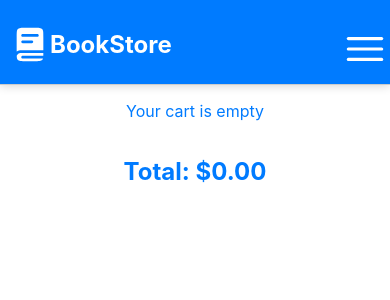
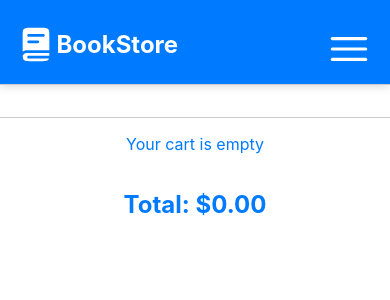
Before and after one commit to ozgur-okt/book-store, a React (Create React App) app in the folder frontend/: page /cart in a window 390 px wide. Shown: the top 300 px of the page. Built offline with nearby package versions, Linux system fonts and the light colour scheme.

Commit message:
margin added to cart items

```diff
--- a/frontend/src/pages/Cart.jsx
+++ b/frontend/src/pages/Cart.jsx
@@ -22,9 +22,9 @@ function Cart() {
       <h2>Total: ${totalPrice.toFixed(2)}</h2>
       {totalPrice > 0 && (
         <div className={styles.buttons}>
-          <button className={styles.clear} onClick={() => dispatch(clearCart())}>Clear cart</button>
-          <button className={styles.checkout} onClick={() => setCheckout(true)}>Checkout</button>
-          {checkout && <button className={styles.cancel} onClick={() => setCheckout(false)}>Cancel</button>}
+          <button className={`${styles.button} ${styles.clear}`} onClick={() => dispatch(clearCart())}>Clear cart</button>
+          <button className={`${styles.button} ${styles.checkout}`} onClick={() => setCheckout(true)}>Checkout</button>
+          {checkout && <button className={`${styles.button} ${styles.cancel}`} onClick={() => setCheckout(false)}>Cancel</button>}
         </div>
       )}
       {checkout && <PaymentForm />}
--- a/frontend/src/styles/components/Navbar.module.scss
+++ b/frontend/src/styles/components/Navbar.module.scss
@@ -59,6 +59,7 @@ $color-blue: #007bff;
   .barIcon {
     display: none;
     cursor: pointer;
+    border-radius: 10px;
     transition: all 0.3s ease-in-out;
   }
 }
@@ -78,13 +79,13 @@ $color-blue: #007bff;
 
     .logo {
       img {
-        margin-left: 0;
+        margin-left: 0.4rem;
       }
     }
 
     .link {
       //display: none;
-      margin-left: 0;
+      margin-left: 0.6rem;
       margin-bottom: 0.7rem;
       margin-top: 0.4rem;
     }
@@ -93,12 +94,12 @@ $color-blue: #007bff;
       display: block;
       position: absolute;
       top: 1.5rem;
-      right: 0;
+      right: 1rem;
 
       &:hover {
-        scale: 1.1;
+        scale: 1.07;
+        box-shadow: 0 0 5px #FFF;
       }
     }
   }
-
 }
--- a/frontend/src/styles/pages/Cart.module.scss
+++ b/frontend/src/styles/pages/Cart.module.scss
@@ -5,13 +5,11 @@ $color-blue: #007bff;
   flex-direction: column;
   align-items: center;
   padding: 0 0 10rem 0;
+  margin-top: 2rem;
 
   .empty {
     color: $color-blue;
   }
-
-
-
 
   h2 {
     color: $color-blue;
@@ -21,17 +19,20 @@ $color-blue: #007bff;
     display: flex;
     gap: 1rem;
 
-    .checkout {
+    .button {
       margin: 1rem 0 5rem 0;
       padding: 0.5rem 1rem;
       border: none;
       border-radius: 1rem;
-      background-color: $color-blue;
       color: white;
       font-size: 1rem;
       font-weight: 700;
       letter-spacing: 0.04rem;
       cursor: pointer;
+    }
+
+    .checkout {
+      background-color: $color-blue;
 
       &:hover {
         background-color: #0069d9;
@@ -39,16 +40,7 @@ $color-blue: #007bff;
     }
 
     .clear {
-      margin: 1rem 0 5rem 0;
-      padding: 0.5rem 1rem;
-      border: none;
-      border-radius: 1rem;
       background-color: #ffc107;
-      color: white;
-      font-size: 1rem;
-      font-weight: 700;
-      letter-spacing: 0.04rem;
-      cursor: pointer;
 
       &:hover {
         background-color: #e0a800;
@@ -56,16 +48,7 @@ $color-blue: #007bff;
     }
 
     .cancel {
-      margin: 1rem 0 5rem 0;
-      padding: 0.5rem 1rem;
-      border: none;
-      border-radius: 1rem;
       background-color: #dc3545;
-      color: white;
-      font-size: 1rem;
-      font-weight: 700;
-      letter-spacing: 0.04rem;
-      cursor: pointer;
 
       &:hover {
         background-color: #c82333;
@@ -77,5 +60,6 @@ $color-blue: #007bff;
 @media screen and (max-width: 768px) {
   .cart {
     width: 100%;
+    border-top: 1px solid #ccc;
   }
 }
```
